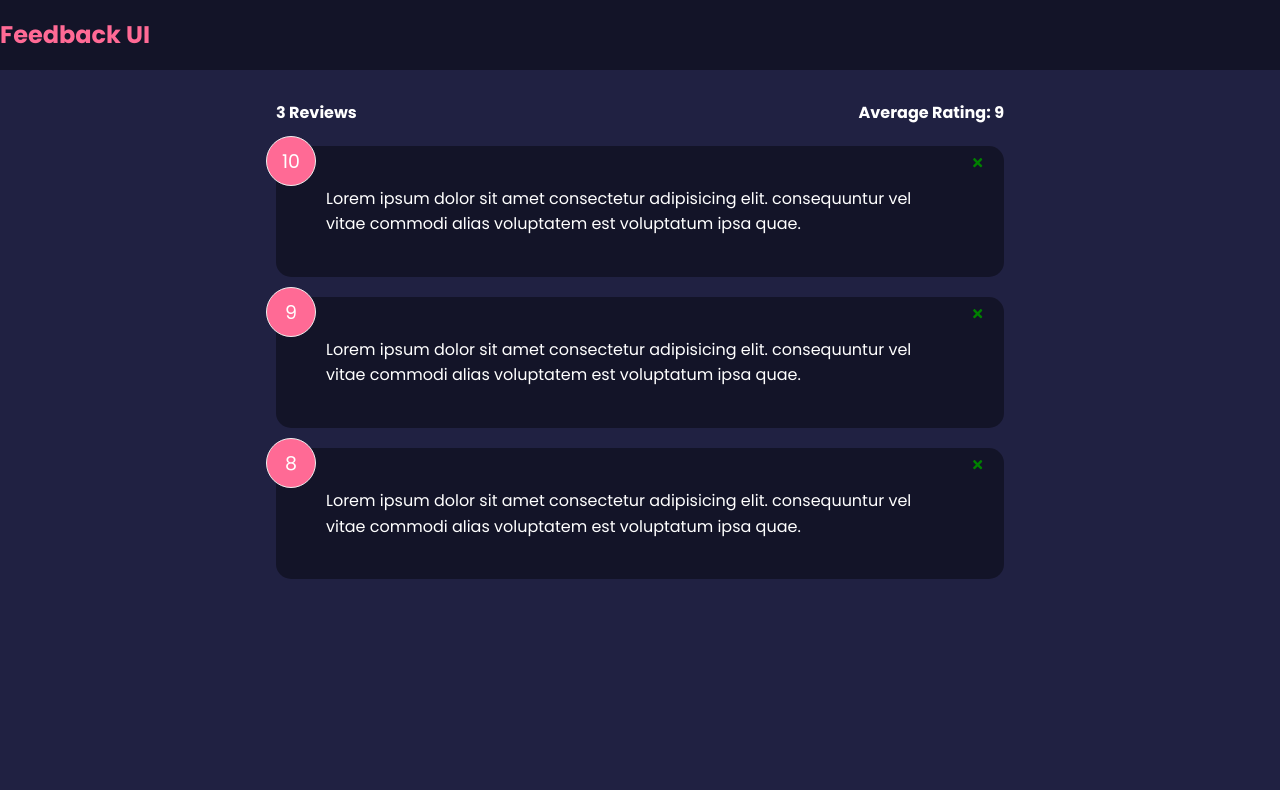
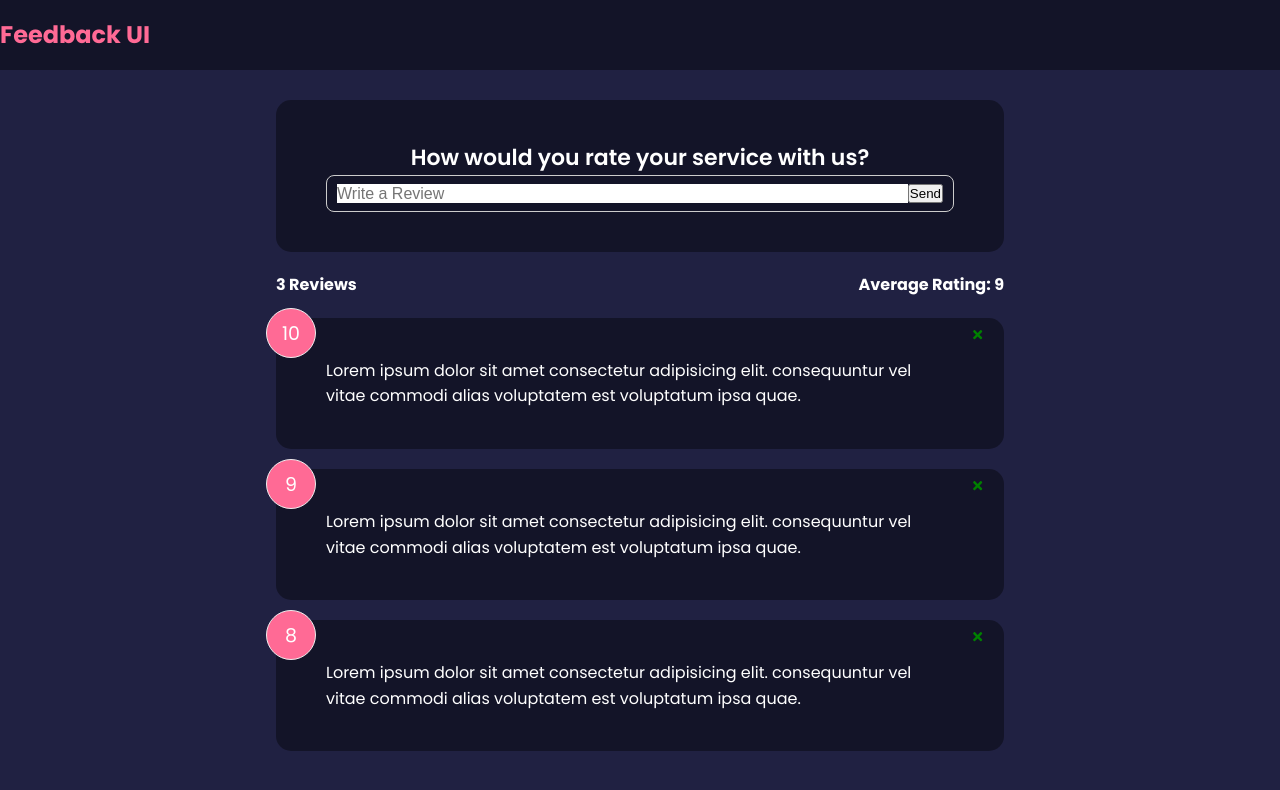
Before and after one commit to imnakul/Feedback-App, a React (Create React App) app: page / in a window 1280 px wide. Shown: the top 790 px of the page. Built offline with nearby package versions, Linux system fonts and the light colour scheme.

Commit message:
CreatedFeedbackForm

```diff
--- a/src/App.js
+++ b/src/App.js
@@ -3,6 +3,7 @@
 import FeedbackList from "./components/FeedbackList";
 import FeedbackData from "./data/FeedbackData";
 import FeedbackStats from "./components/FeedbackStats";
+import FeedbackForm from "./components/FeedbackForm";
 
 function App() {
    const [feedback, setFeedback] = useState(FeedbackData);
@@ -17,6 +18,7 @@
       <>
          <Header />
          <div className='container'>
+            <FeedbackForm />
             <FeedbackStats feedback={feedback} />
             <FeedbackList feedback={feedback} handleDelete={deleteFeedback} />
          </div>
--- /dev/null
+++ b/src/components/FeedbackForm.jsx
@@ -0,0 +1,30 @@
+import Card from "./shared/Card";
+import { useState } from "react";
+
+function FeedbackForm() {
+   const [text, setText] = useState("");
+
+   const handleTextChange = (e) => {
+      //console.log(e.target.value);
+      setText(e.target.value);
+   };
+
+   return (
+      <Card>
+         <form>
+            <h2> How would you rate your service with us?</h2>
+            {/* @todo - rating select component */}
+            <div className='input-group'>
+               <input
+                  onChange={handleTextChange}
+                  type='text'
+                  placeholder='Write a Review'
+                  value={text}
+               />
+               <button type='submit'>Send</button>
+            </div>
+         </form>
+      </Card>
+   );
+}
+export default FeedbackForm;
```
